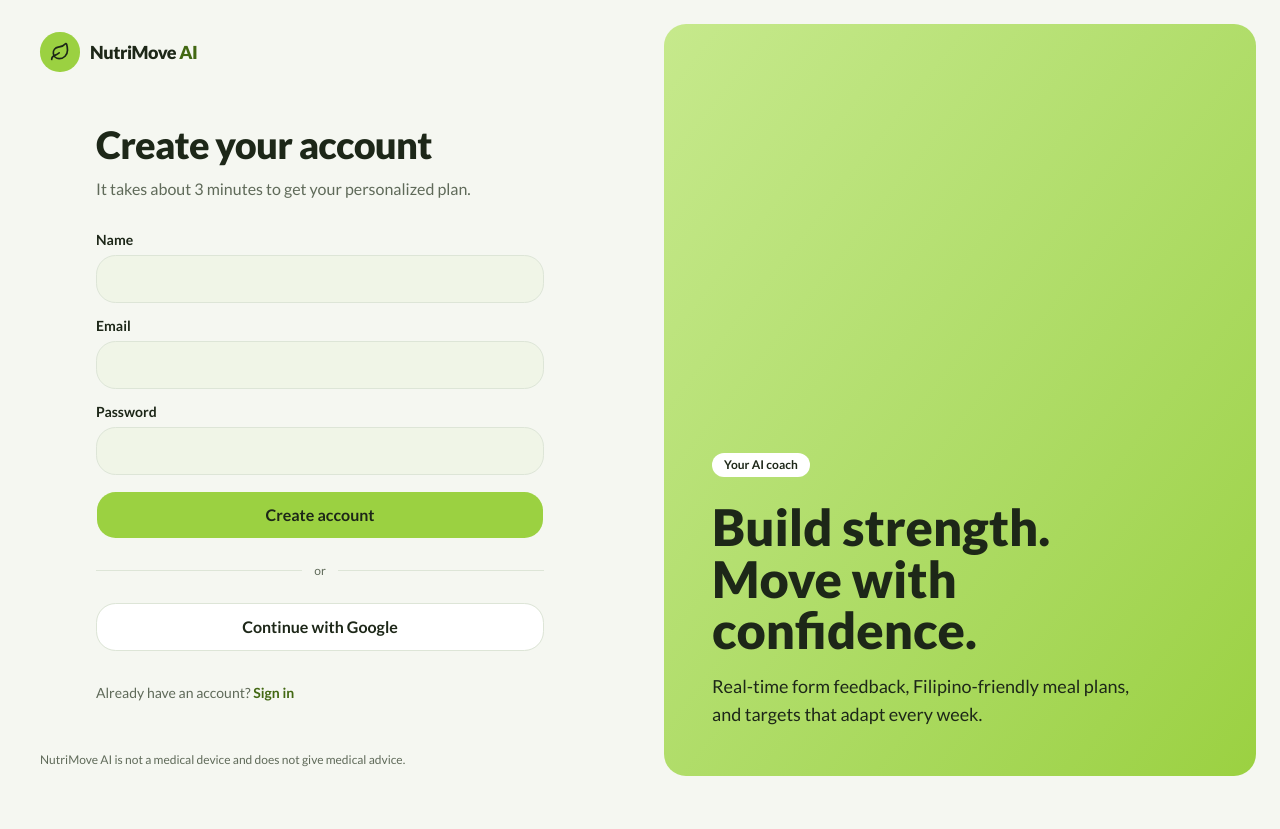
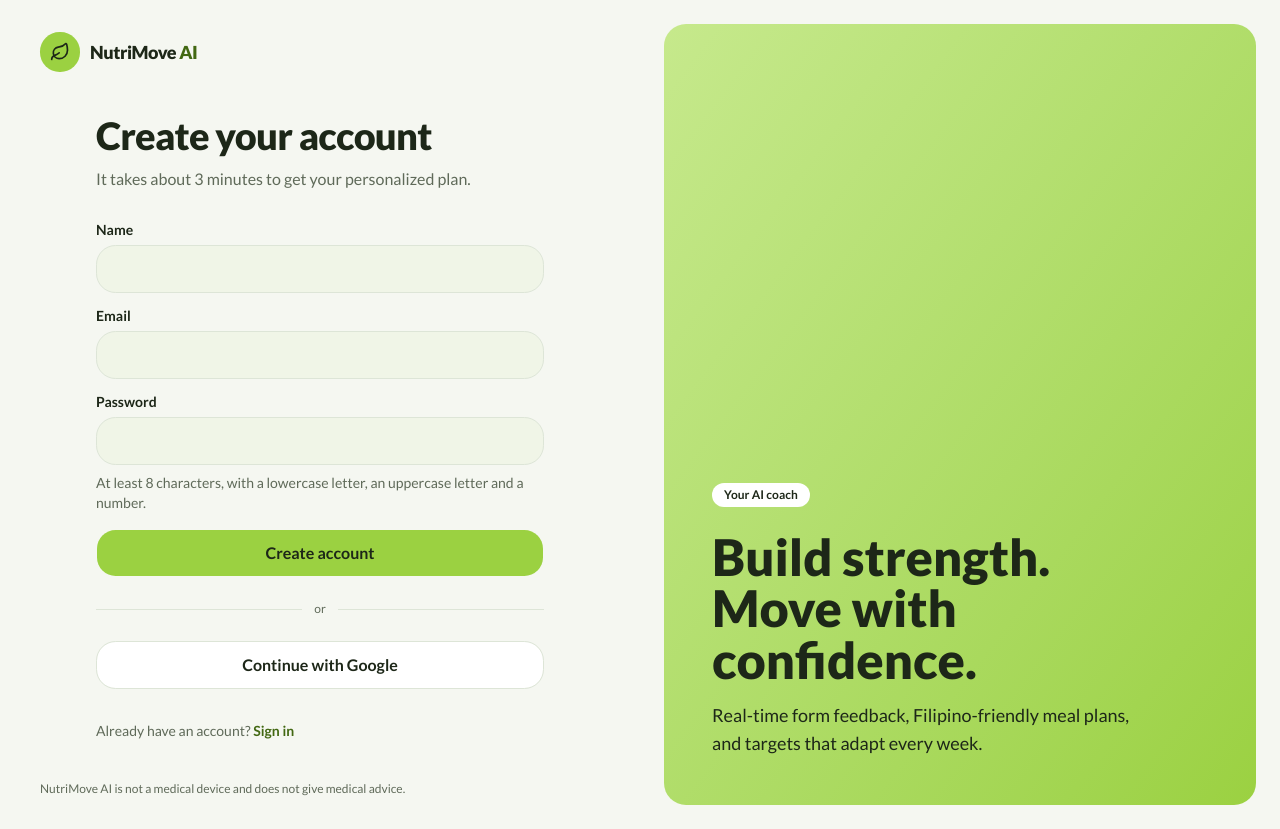
Before and after one commit to Hanzm10/NutriMove-AI, a Next.js app: page /signup in a window 1280 px wide. Before the commit the page ends 800 px from the top, so only its background shows below. Built offline with nearby package versions, Linux system fonts and the light colour scheme; no server answers.

Commit message:
chore(auth): AUTH-01 match sign-up form to the Supabase password policy; document leaked-password check as a free-plan limitation
Co-Authored-By: Claude Opus 5.5 <noreply@anthropic.com>
Claude-Session: https://claude.ai/code/session_01FfiQLWicB6nSp3jf1SZNCG

```diff
--- a/src/components/auth-form.tsx
+++ b/src/components/auth-form.tsx
@@ -93,6 +93,12 @@ export function AuthForm({ mode }: { mode: Mode }) {
           autoComplete={mode === "login" ? "current-password" : "new-password"}
           minLength={8}
           required
+          {...(mode === "signup" && {
+            // Mirrors the Supabase Auth policy: 8+ characters with a lowercase letter, an uppercase letter and a digit.
+            pattern: "(?=.*[a-z])(?=.*[A-Z])(?=.*\\d).{8,}",
+            title: PASSWORD_RULE,
+            hint: PASSWORD_RULE,
+          })}
         />
         {error && (
           <p role="alert" className="text-sm font-bold text-nm-danger">
@@ -143,13 +149,26 @@ export function AuthForm({ mode }: { mode: Mode }) {
   );
 }
 
-function Field({ label, name, ...props }: { label: string; name: string } & React.ComponentProps<"input">) {
+const PASSWORD_RULE = "At least 8 characters, with a lowercase letter, an uppercase letter and a number.";
+
+function Field({ label, name, hint, ...props }: { label: string; name: string; hint?: string } & React.ComponentProps<"input">) {
   return (
     <div className="flex flex-col gap-2">
       <Label htmlFor={name} className="font-bold">
         {label}
       </Label>
-      <Input id={name} name={name} className="h-12 rounded-xl border-nm-line bg-nm-soft/60 px-4 text-base" {...props} />
+      <Input
+        id={name}
+        name={name}
+        aria-describedby={hint ? `${name}-hint` : undefined}
+        className="h-12 rounded-xl border-nm-line bg-nm-soft/60 px-4 text-base"
+        {...props}
+      />
+      {hint && (
+        <p id={`${name}-hint`} className="text-sm text-nm-muted">
+          {hint}
+        </p>
+      )}
     </div>
   );
 }
```
Also changed, not shown: 1 other file (tests, documents, lock files or other folders).
